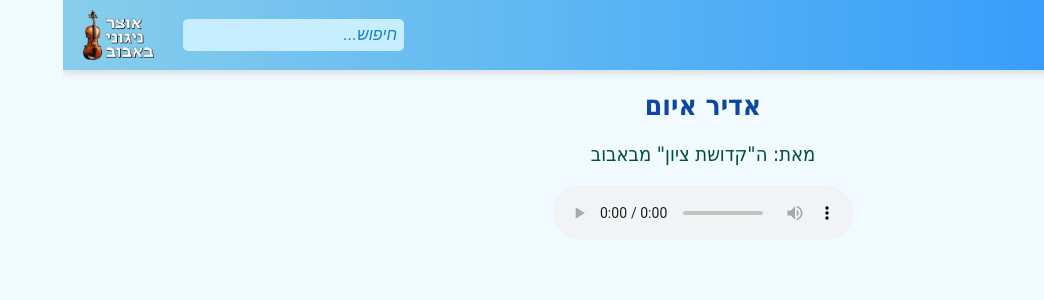
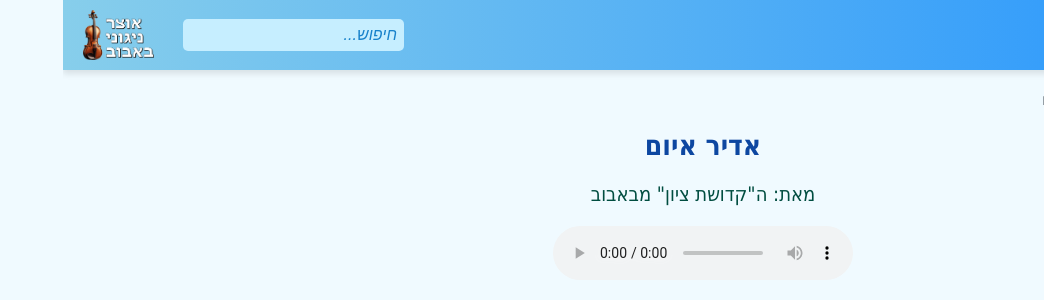
Before and after one commit to Yehonatan-Albert/niginey-bobev, a Vue app: page /nigen/1 in a window 1280 px wide. Shown: the top 300 px of the page, without its empty margins (236-1280 px from the left). Built offline with nearby package versions, Linux system fonts and the light colour scheme.

Commit message:
Add files via upload

```diff
--- a/src/App.vue
+++ b/src/App.vue
@@ -5,12 +5,43 @@
         <img class="logo" src="/logo.png">
       </router-link>
       <router-link class="nav-link" to="/">דף הבית</router-link>
-      <a class="nav-link" href="javascript:gp=open('https://mail.google.com/mail/u/0/?tf=cm&to=nigineybobev@gmail.com','g','width=510,height=450,top=1000');onfocus=onclick=()=>gp.focus()">צור קשר</a>
-      <input id="search-input" placeholder="חיפוש...">
+      <a class="nav-link" href="javascript:gp=open('https://mail.google.com/mail/u/0/?tf=cm&to=nigineybobev@gmail.com','g',`width=600,height=400,top=${screen.height / 2 - 200},left=${screen.width / 2 - 300}`);onfocus=onclick=()=>gp.focus()">צור קשר</a>
+      <input id="search-input" placeholder="חיפוש..." v-model="query" @keyup="search">
     </div>
     <router-view></router-view>
   </div>
 </template>
+
+<script>
+export default {
+  data() {
+    return {
+      query: '',
+      previousRoute: null
+    };
+  },
+  watch: {
+    '$route.path': 'routeChange'
+  },
+  methods: {
+    search() {
+      if (this.query.trim()) {
+        if (this.$route.path != '/search') {
+          this.previousRoute = this.$route;
+        }
+        this.$router.push({ path: '/search', query: { q: this.query.trim() } });
+      } else if (this.previousRoute && this.$route.path == '/search') {
+        this.$router.push(this.previousRoute.fullPath);
+      }
+    },
+    routeChange() {
+      if (this.$route.path != '/search') {
+        this.query = '';
+      }
+    }
+  }
+};
+</script>
 
 <style scoped>
 #search-input {
--- a/src/data.json
+++ b/src/data.json
@@ -64,7 +64,7 @@
       { "name": "אמת אשרי איש", "src": "אמת.mp3", "id": 31 },
       { "name": "הוציאנו", "src": "הוציאנו.mp3", "id": 32 },
       { "name": "ופדויי השם", "src": "ופדויי השם.mp3", "id": 33 },
-      { "name": "וקרב פזורנו", "src": "וקרב פזורני.mp3", "id": 34 },
+      { "name": "וקרב פזורינו", "src": "וקרב פזורני.mp3", "id": 34 },
       { "name": "לא תבושי", "src": "ניגון.mp3", "id": 35 },
       { "name": "מקימי (חלק מהללוקה)", "src": "מקימי.mp3", "id": 36 },
       { "name": "שירו לו", "src": "שירו לו.mp3", "id": 37 },
--- a/src/router/index.js
+++ b/src/router/index.js
@@ -3,12 +3,14 @@ import HomePage from '../views/HomePage.vue'
 import ComposersPage from '../views/ComposersPage.vue'
 import NotFoundPage from '../views/NotFoundPage.vue'
 import NiginimPage from '../views/NiginimPage.vue'
+import SearchPage from '../views/SearchPage.vue'
 
 const routes = [
   { path: '/', component: HomePage },
   { path: '/composer/:name', component: ComposersPage },
   { path: '/:pathMatch(.*)*', component: NotFoundPage },
-  { path: '/nigen/:id', component: NiginimPage }
+  { path: '/nigen/:id', component: NiginimPage },
+  { path: '/search', component: SearchPage }
 ]
 
 const router = createRouter({
--- /dev/null
+++ b/src/views/Breadcrumb.vue
@@ -0,0 +1,46 @@
+<template>
+  <nav class="breadcrumb">
+    <router-link to="/">דף הבית</router-link>
+    <span v-if="isComposerPage"> / {{ currentComposer.displayName }}</span>
+    <span v-else-if="isNigenPage">
+      / <router-link :to="`/composer/${composerKey}`">{{ currentComposer.displayName }}</router-link>
+      / {{ currentNigen.name }}
+    </span>
+  </nav>
+</template>
+
+<script>
+import composers from '../data.json';
+
+export default {
+  props: ['composerKey', 'nigenId'],
+  computed: {
+    currentComposer() {
+      return composers[this.composerKey] || null;
+    },
+    currentNigen() {
+      return this.currentComposer?.niginim.find(n => n.id == this.nigenId) || null;
+    },
+    isComposerPage() {
+      return this.$route.path.includes('/composer');
+    },
+    isNigenPage() {
+      return this.$route.path.includes('/nigen');
+    }
+  }
+};
+</script>
+
+<style scoped>
+.breadcrumb {
+  margin: 20px;
+  font-size: 16px;
+}
+.breadcrumb a {
+  text-decoration: none;
+  color: #007BFF;
+}
+.breadcrumb span {
+  color: #6c757d;
+}
+</style>
--- a/src/views/ComposersPage.vue
+++ b/src/views/ComposersPage.vue
@@ -1,6 +1,7 @@
 <template>
-  <div v-if="composer.niginim.length">
+  <div v-if="composer">
     <title-setter :title="composer.displayName"></title-setter>
+    <breadcrumb :composerKey="composerKey"></breadcrumb> <!-- פירור לחם -->
     <h1 class="title">{{ composer.displayName }}</h1>
     <div class="cards-container">
       <router-link v-for="nigen in composer.niginim" :key="nigen.id" :to="`/nigen/${nigen.id}`" class="card">
@@ -18,6 +19,7 @@
 import NotFound from './NotFoundPage.vue';
 import composers from '../data.json';
 import TitleSetter from './TitleSetter.vue';
+import Breadcrumb from './Breadcrumb.vue';
 
 export default {
   data() {
@@ -27,7 +29,8 @@ export default {
   },
   components: {
     NotFound,
-    TitleSetter
+    TitleSetter,
+    Breadcrumb
   },
   computed: {
     composerKey() {
--- a/src/views/HomePage.vue
+++ b/src/views/HomePage.vue
@@ -12,7 +12,7 @@
 
 <script>
 import composers from '../data.json';
-import TitleSetter from '../views/TitleSetter.vue';
+import TitleSetter from './TitleSetter.vue';
 
 export default {
   data() {
@@ -24,7 +24,6 @@ export default {
     TitleSetter
   },
   created() {
-    // סידור המלחינים לפי כמות הניגונים בסדר יורד
     this.composers = Object.fromEntries(
       Object.entries(composers).sort((a, b) => b[1].niginim.length - a[1].niginim.length)
     );
--- a/src/views/NiginimPage.vue
+++ b/src/views/NiginimPage.vue
@@ -1,7 +1,7 @@
 <template>
     <div v-if="nigen">
       <title-setter :title="nigen.name"></title-setter>
-
+      <breadcrumb :composerKey="composerKey" :nigenId="$route.params.id"></breadcrumb> <!-- פירור לחם -->
       <h1 class="title">{{ nigen.name }}</h1>
       <p class="composer">מאת: {{ composers[composerKey].displayName }}</p>
       <audio :src="`/niginim/${composerKey}/${nigen.src}`" controls autoplay></audio>
@@ -18,6 +18,7 @@
   import NotFound from './NotFoundPage.vue';
   import composers from '../data.json';
   import TitleSetter from './TitleSetter.vue';
+  import Breadcrumb from './Breadcrumb.vue';
 
   export default {
     data() {
@@ -25,12 +26,13 @@
         nigen: null,
         composerKey: null,
         loading: true,
-        composers: composers, // נוסיף את זה כדי לגשת למידע על המלחין
+        composers: composers
       };
     },
     components: {
       NotFound,
-      TitleSetter
+      TitleSetter,
+      Breadcrumb
     },
     created() {
       this.loadNigen();
--- a/src/views/NotFoundPage.vue
+++ b/src/views/NotFoundPage.vue
@@ -19,7 +19,7 @@ import TitleSetter from './TitleSetter.vue';
 
 export default {
   components: {
-    TitleSetter,
+    TitleSetter
   },
   data() {
     return {
@@ -46,7 +46,7 @@ export default {
       };
 
       const frequency = notes[note];
-      if (!frequency) return;
+      // if (!frequency) return;
 
       this.audioContext ||= new (window.AudioContext || window.webkitAudioContext)();
 
@@ -69,8 +69,8 @@ export default {
       if (this.gainNode) {
         this.gainNode.gain.exponentialRampToValueAtTime(0.00001, this.audioContext.currentTime + 1.5);
       }
-    },
-  },
+    }
+  }
 };
 </script>
 
--- /dev/null
+++ b/src/views/SearchPage.vue
@@ -0,0 +1,89 @@
+<template>
+  <div v-if="results.length > 0">
+    <title-setter title="חיפוש"></title-setter>
+    <h1 class="title">תוצאות חיפוש עבור "{{ $route.query.q }}"</h1>
+    <div class="cards-container">
+      <router-link v-for="nigen in results" :key="nigen.id" :to="`/nigen/${nigen.id}`" class="card">
+        <h3>{{ nigen.name }}</h3>
+        <audio :src="`/niginim/${nigen.composerKey}/${nigen.src}`" controls></audio>
+      </router-link>
+    </div>
+  </div>
+  <div v-else>
+    <not-found></not-found>
+  </div>
+</template>
+
+<script>
+import composers from '../data.json';
+import NotFound from './NotFoundPage.vue';
+import TitleSetter from './TitleSetter.vue';
+
+export default {
+  components: {
+    NotFound,
+    TitleSetter
+  },
+  data() {
+    return {
+      query: '',
+      results: []
+    };
+  },
+  created() {
+    this.search();
+  },
+  watch: {
+    '$route.query.q': 'search'
+  },
+  methods: {
+    search() {
+      const query = this.$route.query.q?.trim() || '';
+      if (!query) {
+        this.results = [];
+        return;
+      }
+
+      const results = [];
+
+      for (const composerKey in composers) {
+        const composer = composers[composerKey];
+        for (const nigen of composer.niginim) {
+          const name = nigen.name;
+          if (name.includes(query)) {
+            results.push({ ...nigen, composerKey, match: this.getMatchScore(name, query) });
+          }
+        }
+      }
+
+      // מיון לפי קדימויות
+      this.results = results.sort((a, b) => b.match - a.match);
+    },
+    getMatchScore(name, query) {
+      if (name.startsWith(query)) {
+        return 3; // שם הניגון מתחיל בקלט
+      } else if (name.split(' ').some(word => word.startsWith(query))) {
+        return 2; // אחת מהמילים מתחילה בקלט
+      } else if (name.includes(query)) {
+        return 1; // השם כולל את הקלט (באמצע מילה)
+      }
+      return 0;
+    }
+  }
+};
+</script>
+
+<style scoped>
+.title {
+  text-align: center;
+}
+
+.card {
+  text-decoration: none;
+  color: black;
+}
+
+.card h3 {
+  margin-top: 0;
+}
+</style>
--- a/src/views/TitleSetter.vue
+++ b/src/views/TitleSetter.vue
@@ -1,3 +1,5 @@
+<template></template>
+
 <script>
 export default {
   props: ['title'],
```
